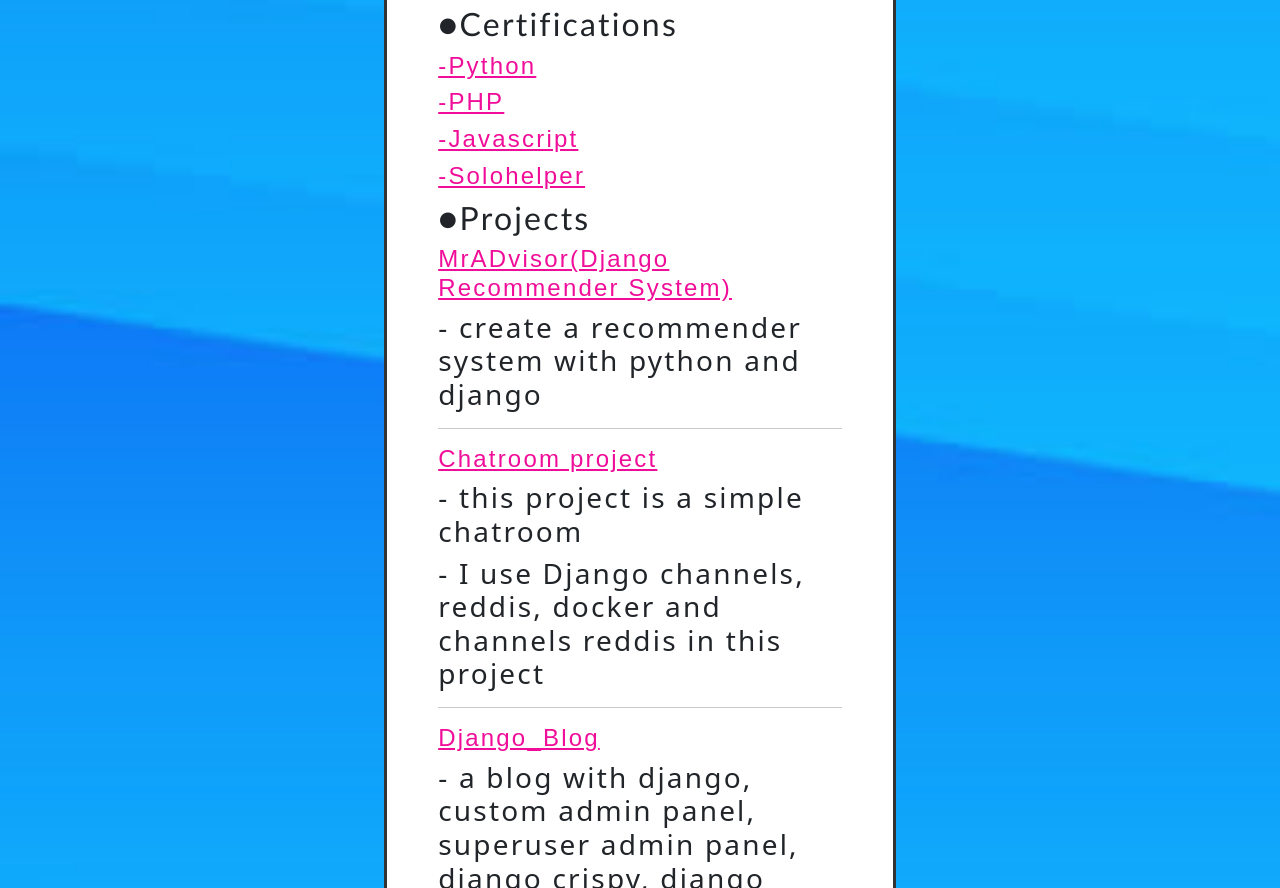
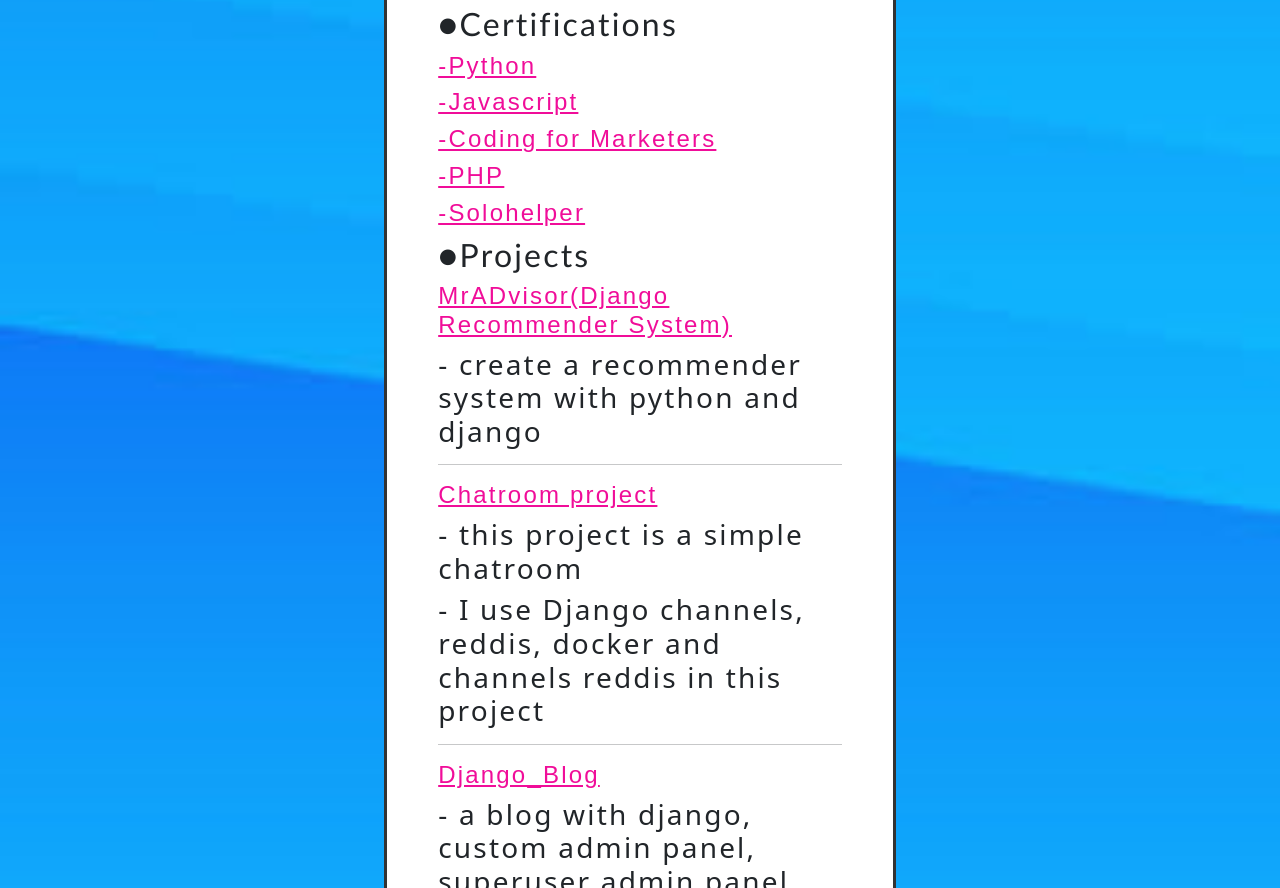
Before and after one commit to KiarashYavari/MyCv, a plain HTML site: page index.htm in a window 1280 px wide. Shown: the part 1436-2324 px from the top of the page. Drawn offline with nearby package versions, Linux system fonts and the light colour scheme.

Commit message:
change the order of certifications and add  one

```diff
--- a/index.htm
+++ b/index.htm
@@ -95,8 +95,9 @@
           </h3>
      <h2>●Certifications</h2>
           <h4><a href="certificates/CertificateOfCompletion_Learning Python.pdf">-Python</a></h4>
+          <h4><a href="certificates/Javascript_cerrifications.pdf">-Javascript</a></h4>
+          <h4><a href="certificates/Javascript_cerrifications.pdf">-Coding for Marketers</a></h4>
           <h4><a href="certificates/PHP_Certificate.pdf">-PHP</a></h4>
-          <h4><a href="certificates/Javascript_cerrifications.pdf">-Javascript</a></h4>
           <h4><a href="certificates/solo_helper">-Solohelper</a></h4>
      <h2>●Projects</h2>
      <h4><a href="http://www.github.com/KiarashYavari/DBSCAN"> MrADvisor(Django Recommender System) </a></h4>
```
Also changed, not shown: 1 other file.
